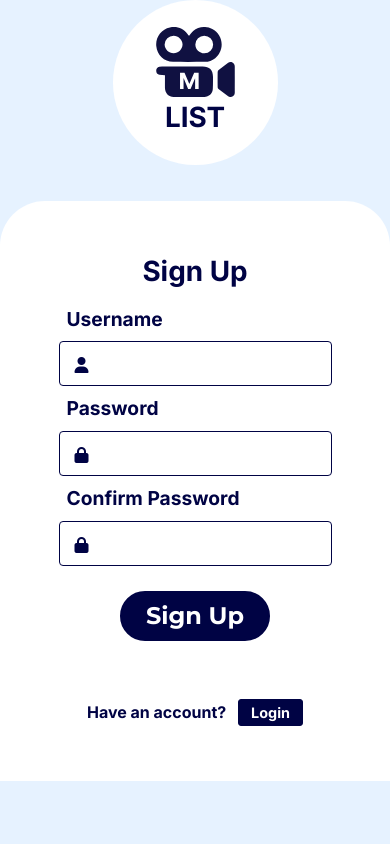
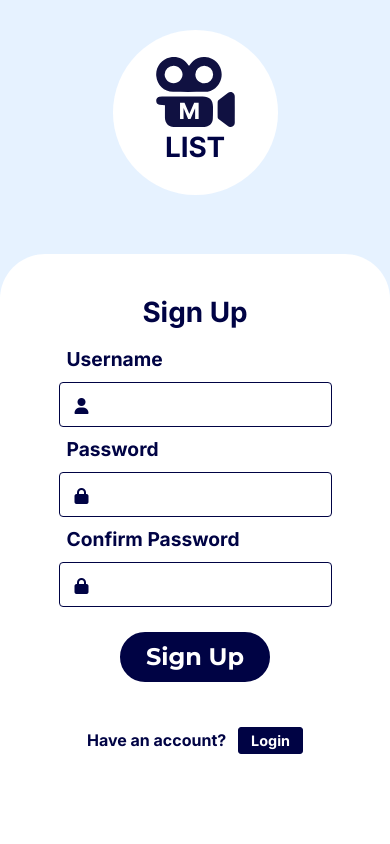
Before and after one commit to Deku0202/M-list, a Flask app: page /signup in a window 390 px wide. Run offline with Flask 2, Linux system fonts and the light colour scheme; some libraries are stand-ins or nearby versions.

Commit message:
mobile-ui-fix

```diff
--- a/static/style.css
+++ b/static/style.css
@@ -250,7 +250,7 @@ body
     .box-sm
     {
         background-color: #fff;
-        height: 580px;
+        height: 590px;
         width: 100vw;
         border-radius: 45px 45px 0px 0px;
 
@@ -261,6 +261,7 @@ body
         height: 165px;
         border-radius: 100%;
         background-color: #fff;
+        margin: 30px;
     }
 
     .d-sup-flex
@@ -275,12 +276,12 @@ body
 
     .h-sm-full
     {
-        height: 92.5vh;
+        height: 100vh;
     }
 
     .h-sm-main
     {
-        height: 460px;
+        height: 500px;
     }
 
     .fs-main
--- a/templates/login.html
+++ b/templates/login.html
@@ -117,7 +117,7 @@
                     </form>
                 </div>
                 <div>
-                    <div>
+                    <div class="mb-5">
                         <form action="/signup" method="get">
                             <label class="me-2" for="signup">Don't have an account?</label>
                             <button type="submit" class="foot-btn" name="signup">Sign up</button>
--- a/templates/signup.html
+++ b/templates/signup.html
@@ -146,7 +146,7 @@
                     </form>
                 </div>
                 <div>
-                    <div>
+                    <div class="mb-5">
                         <form action="/login" method="get">
                             <label class="me-2" for="login">Have an account?</label>
                             <button type="submit" class="foot-btn" name="login">Login</button>
```
